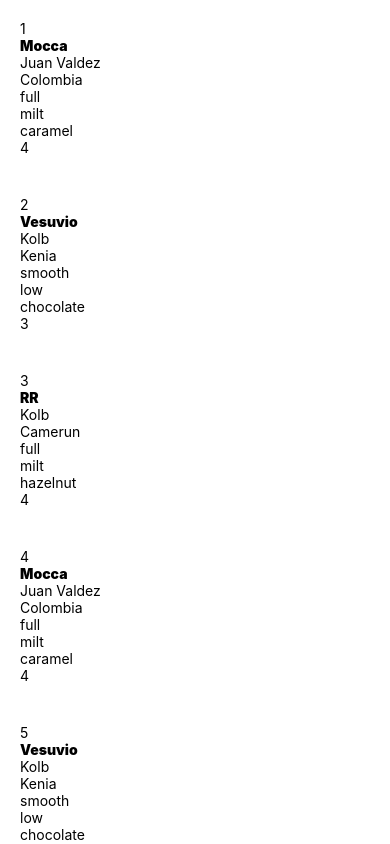
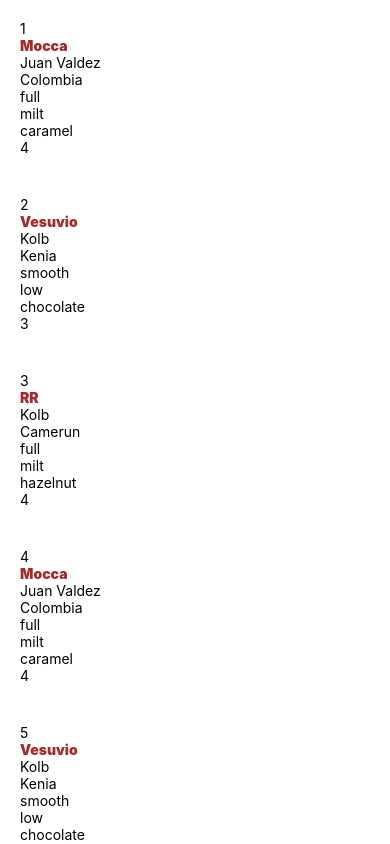
Before and after one commit to johncardozo/fnc-fullstack, a React Native app in the folder coffee-network/: screen / in a window 390 px wide. Built offline with nearby package versions, Linux system fonts and the light colour scheme.

Commit message:
React Native: estilos usando StyleSheet.create

```diff
--- a/coffee-network/src/components/CoffeeItem.jsx
+++ b/coffee-network/src/components/CoffeeItem.jsx
@@ -1,10 +1,10 @@
-import { Text, View } from "react-native";
+import { Text, View, StyleSheet } from "react-native";
 
 const CoffeeItem = ({ coffee }) => {
   return (
-    <View style={{ padding: 20 }}>
+    <View style={styles.container}>
       <Text>{coffee.id}</Text>
-      <Text style={{ fontWeight: 900 }}>{coffee.product}</Text>
+      <Text style={styles.product}>{coffee.product}</Text>
       <Text>{coffee.brand}</Text>
       <Text>{coffee.country}</Text>
       <Text>{coffee.body}</Text>
@@ -15,4 +15,14 @@
   );
 };
 
+const styles = StyleSheet.create({
+  container: {
+    padding: 20,
+  },
+  product: {
+    fontWeight: "900",
+    color: "brown",
+  },
+});
+
 export default CoffeeItem;
```
